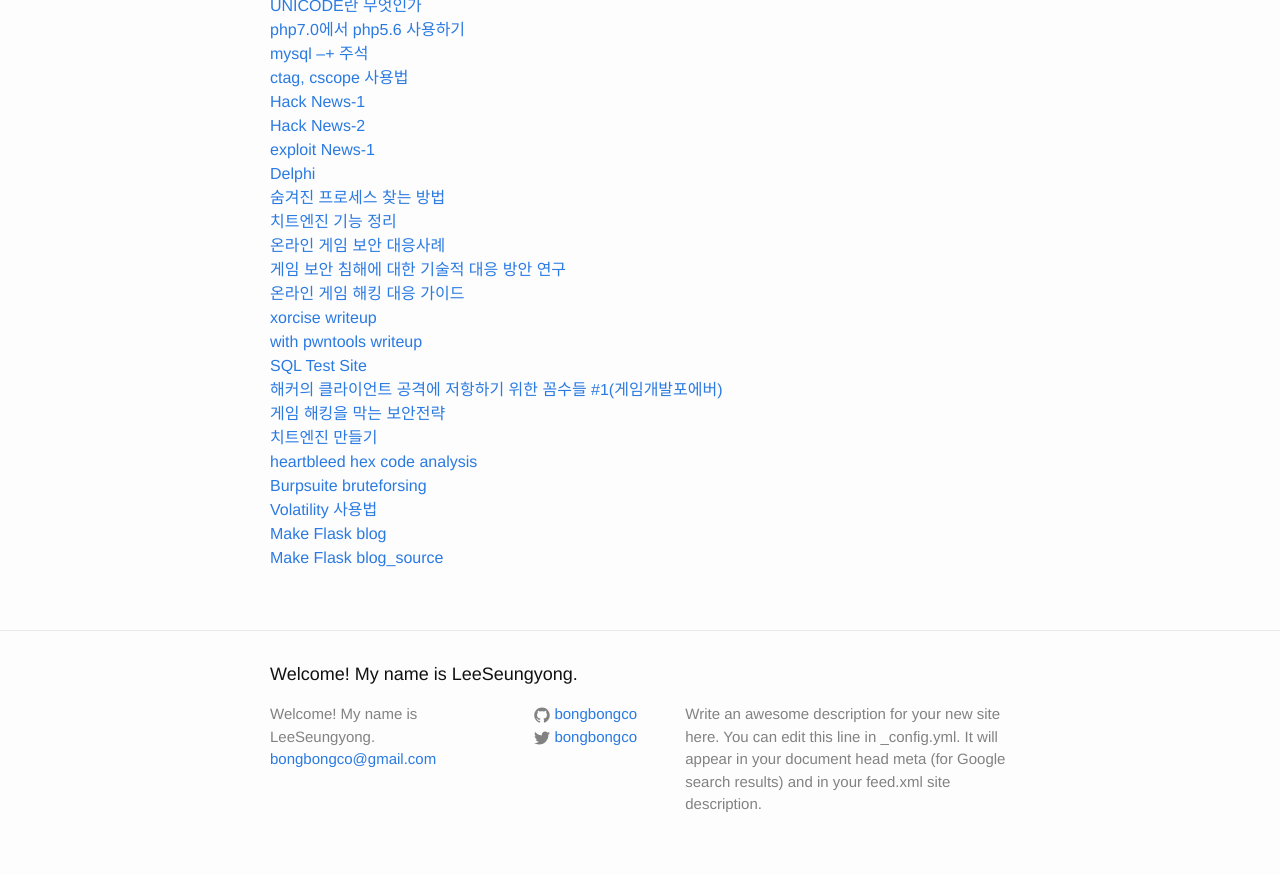
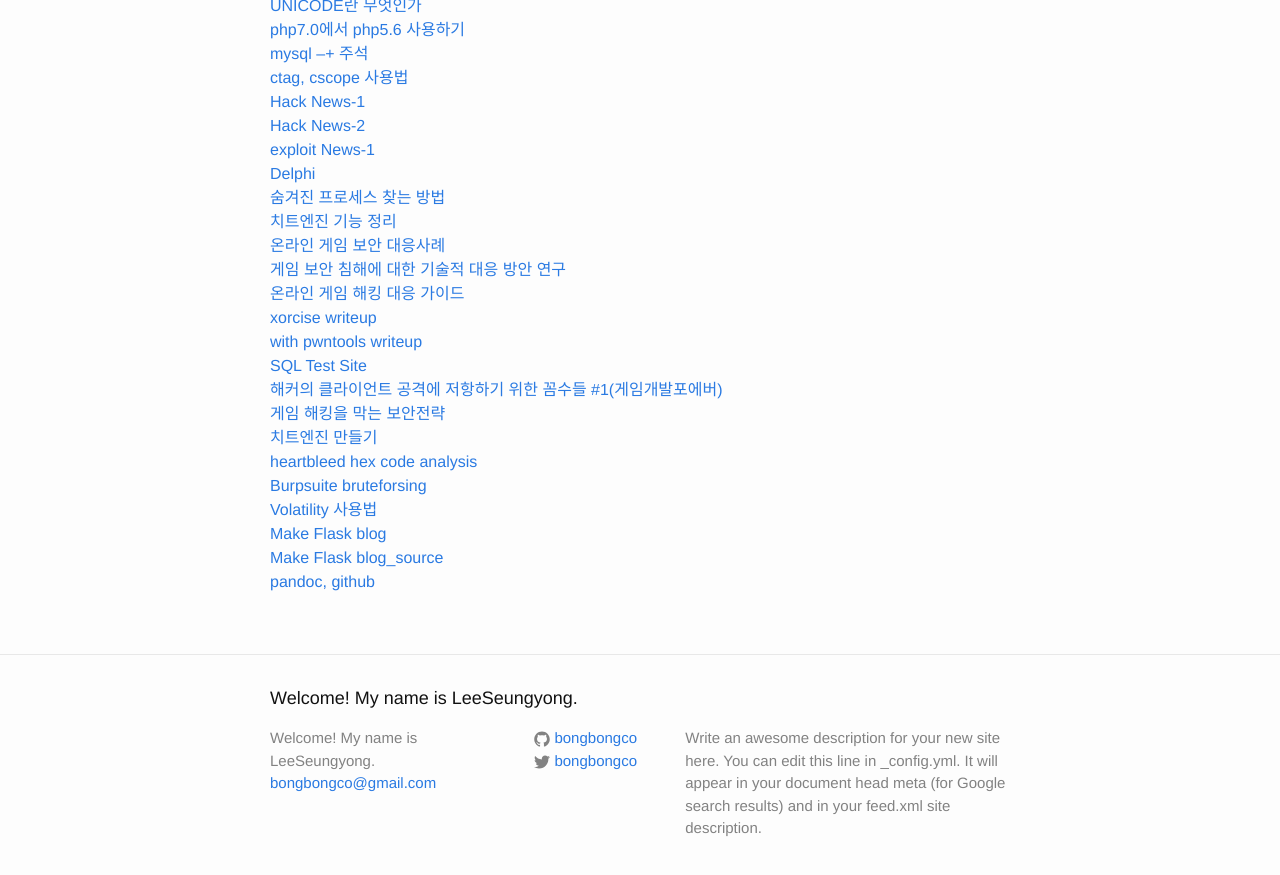
Before and after one commit to LktProgrammer/bongbongco.github.io, a Jekyll site: the page built from _posts/2016-07-22-Website-List.markdown, in a window 1280 px wide and 900 px high, scrolled down 1166 px. Shown: the top 875 px of the window. Built offline with Jekyll 4.4.1, drawn with Linux system fonts in a browser that asks for light colours.

Commit message:
Update 2016-07-22-Website-List.markdown

```diff
--- a/_posts/2016-07-22-Website-List.markdown
+++ b/_posts/2016-07-22-Website-List.markdown
@@ -67,3 +67,4 @@ title: 참고할 웹 사이트들.
 [Volatility 사용법](http://codeengn.com/archive/Forensic/Volatility%20command%202.1%20%5B%EB%B3%B4%EC%95%88%ED%94%84%EB%A1%9C%EC%A0%9D%ED%8A%B8,%20%EC%9D%B4%EC%8A%B9%EC%A4%80%5D.pdf)
 [Make Flask blog](http://charlesleifer.com/blog/how-to-make-a-flask-blog-in-one-hour-or-less/)
 [Make Flask blog_source](https://github.com/coleifer/peewee/tree/master/examples/blog)
+[pandoc, github](http://blog.appkr.kr/work-n-play/pandoc-gitbook-%EC%A0%84%EC%9E%90%EC%B6%9C%ED%8C%90/)
```
